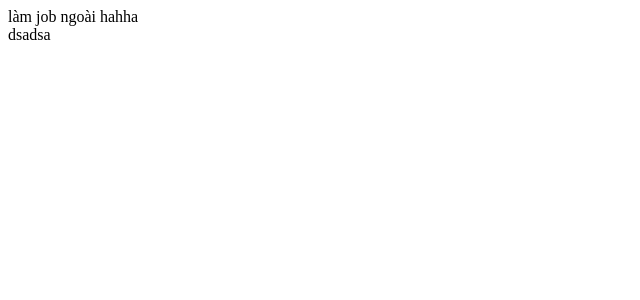
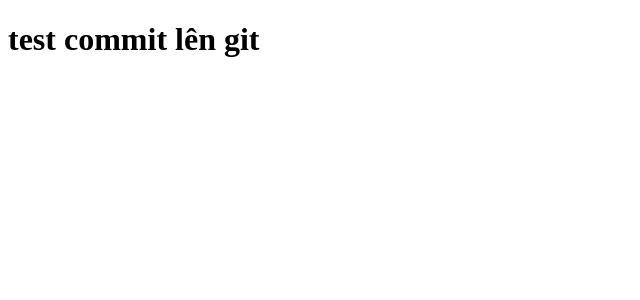
Before and after one commit to NVThangttt1212/minhchaufloor, an Angular app: page / in a window 1280 px wide. Shown: the top 300 px of the page, without its empty margins (0-640 px from the left). Built offline with nearby package versions, Linux system fonts and the light colour scheme.

Commit message:
test git

```diff
--- a/src/app/app.component.html
+++ b/src/app/app.component.html
@@ -1,3 +1,4 @@
 
 <router-outlet></router-outlet>
-<div>làm job ngoài hahha</div>dsadsa
+<h1>test commit lên git
+</h1>
```
